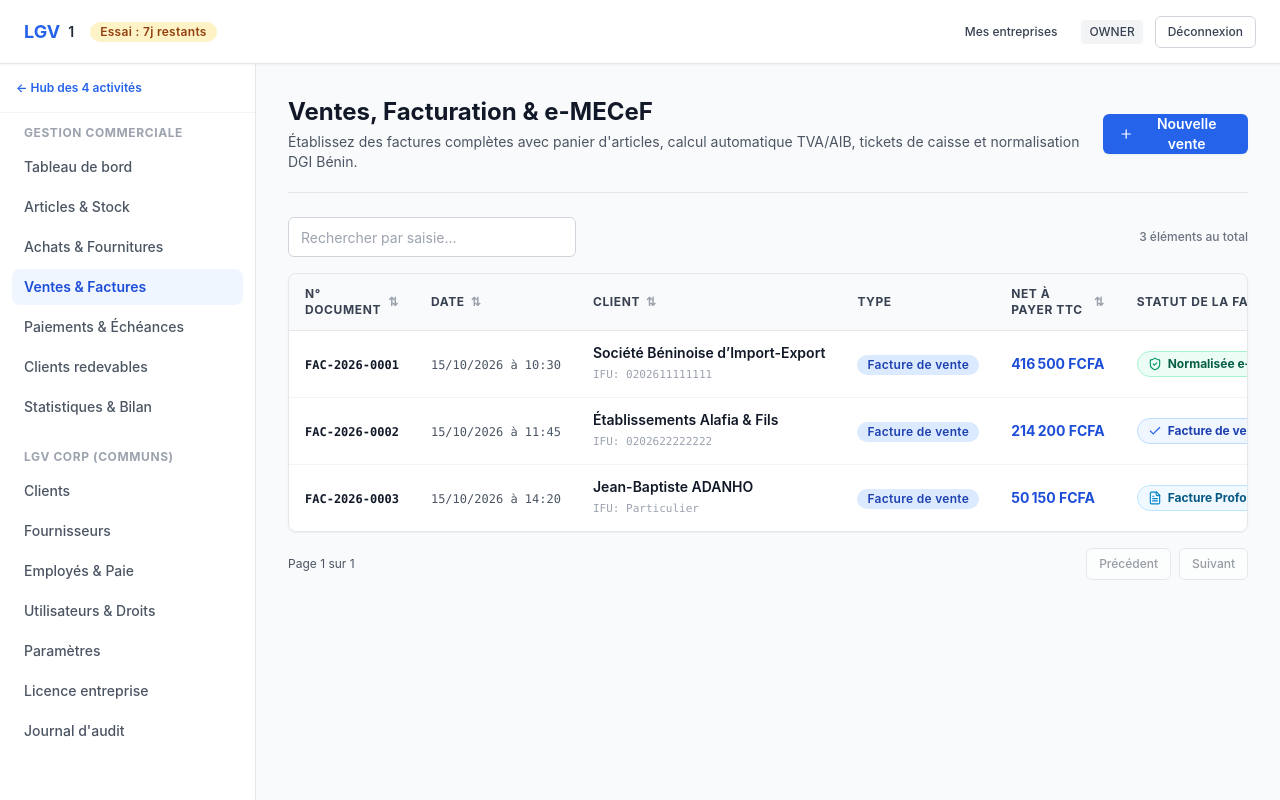
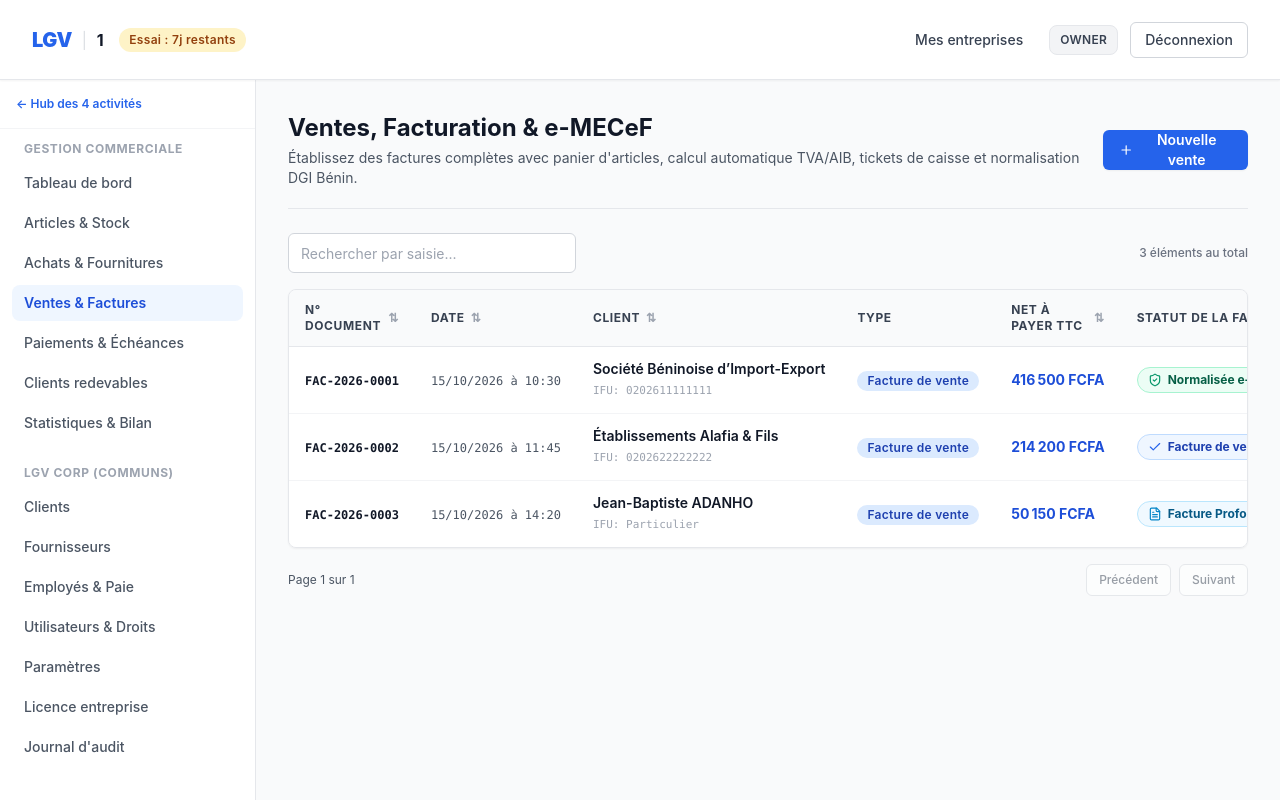
Before and after one commit to legerantvirtuel2026sas/lgvsaas, a Next.js app: page /e/1/commerce/ventes in a window 1280 px wide. Built offline with nearby package versions, Linux system fonts and the light colour scheme.

Commit message:
style(layout): elargissement en hauteur du bandeau superieur et centrage optimal des elements

```diff
--- a/src/app/(owner)/app/entreprises/page.tsx
+++ b/src/app/(owner)/app/entreprises/page.tsx
@@ -30,7 +30,7 @@ export default function MyCompaniesPage() {
     <div className="min-h-screen bg-gray-50 flex flex-col">
       {/* En-tête de l'espace Propriétaire */}
       <header className="bg-white border-b border-gray-200">
-        <div className="max-w-7xl mx-auto px-4 sm:px-6 lg:px-8 h-16 flex items-center justify-between">
+        <div className="max-w-7xl mx-auto px-4 sm:px-6 lg:px-8 h-20 flex items-center justify-between">
           <div className="flex items-center space-x-3">
             <span className="text-xl font-bold text-blue-600 tracking-tight">LGV SaaS</span>
             <span className="text-gray-300">|</span>
--- a/src/app/(owner)/app/tableau-de-bord/page.tsx
+++ b/src/app/(owner)/app/tableau-de-bord/page.tsx
@@ -50,7 +50,7 @@ export default function ConsolidatedDashboardPage() {
     <div className="min-h-screen bg-gray-50 flex flex-col">
       {/* En-tête Espace Propriétaire */}
       <header className="bg-white border-b border-gray-200">
-        <div className="max-w-7xl mx-auto px-4 sm:px-6 lg:px-8 h-16 flex items-center justify-between">
+        <div className="max-w-7xl mx-auto px-4 sm:px-6 lg:px-8 h-20 flex items-center justify-between">
           <div className="flex items-center space-x-3">
             <span className="text-xl font-bold text-blue-600 tracking-tight">LGV SaaS</span>
             <span className="text-gray-300">|</span>
--- a/src/components/layout/header.tsx
+++ b/src/components/layout/header.tsx
@@ -30,34 +30,48 @@ export function Header({
   };
 
   return (
-    <header className="h-16 bg-white border-b border-gray-200 px-4 sm:px-6 flex items-center justify-between sticky top-0 z-30 shadow-sm">
-      <div className="flex items-center space-x-4">
-        <Link href={`/e/${companySlug}`} className="flex items-center space-x-2">
-          <span className="text-lg font-bold text-blue-600">LGV</span>
-          <span className="font-semibold text-gray-800 text-sm hidden sm:inline">
+    <header className="h-20 bg-white border-b border-gray-200 px-4 sm:px-8 flex items-center justify-between sticky top-0 z-30 shadow-sm">
+      <div className="flex items-center space-x-3 sm:space-x-4">
+        <Link href={`/e/${companySlug}`} className="flex items-center space-x-2.5 hover:opacity-90 transition-opacity">
+          <span className="text-xl font-black text-blue-600 tracking-tight">LGV</span>
+          <span className="text-gray-300 font-light text-base">|</span>
+          <span className="font-bold text-gray-900 text-sm sm:text-base hidden sm:inline tracking-tight">
             {companyName}
           </span>
         </Link>
 
         {licenseStatus === 'TRIAL' && (
-          <Badge variant="warning">
+          <Badge variant="warning" className="text-xs py-1 px-2.5">
             Essai : {daysRemaining}j restant{daysRemaining > 1 ? 's' : ''}
           </Badge>
         )}
-        {licenseStatus === 'ACTIVE' && <Badge variant="success">Licence active</Badge>}
-        {licenseStatus === 'EXPIRED' && <Badge variant="destructive">Expirée</Badge>}
+        {licenseStatus === 'ACTIVE' && (
+          <Badge variant="success" className="text-xs py-1 px-2.5">
+            Licence active
+          </Badge>
+        )}
+        {licenseStatus === 'EXPIRED' && (
+          <Badge variant="destructive" className="text-xs py-1 px-2.5">
+            Expirée
+          </Badge>
+        )}
       </div>
 
       <div className="flex items-center space-x-3">
         <Link href="/app/entreprises">
-          <Button variant="ghost" size="sm" className="text-xs">
+          <Button variant="ghost" size="sm" className="h-9 px-3.5 text-xs sm:text-sm font-medium">
             Mes entreprises
           </Button>
         </Link>
-        <span className="text-xs bg-gray-100 text-gray-700 px-2 py-1 rounded font-medium">
+        <span className="text-xs bg-gray-100 text-gray-700 px-2.5 py-1.5 rounded-lg font-semibold tracking-wide border border-gray-200">
           {userRole}
         </span>
-        <Button variant="outline" size="sm" onClick={handleLogout} className="text-xs">
+        <Button
+          variant="outline"
+          size="sm"
+          onClick={handleLogout}
+          className="h-9 px-3.5 text-xs sm:text-sm font-medium hover:bg-red-50 hover:text-red-700 hover:border-red-200 transition-colors"
+        >
           Déconnexion
         </Button>
       </div>
--- a/src/components/layout/sidebar.tsx
+++ b/src/components/layout/sidebar.tsx
@@ -107,7 +107,7 @@ export function Sidebar({ companySlug, role, userPermissions }: SidebarProps) {
     <aside
       ref={sidebarRef}
       style={{ width: `${width}px` }}
-      className={`relative shrink-0 bg-white border-r border-gray-200 flex flex-col h-[calc(100vh-4rem)] sticky top-16 select-none ${
+      className={`relative shrink-0 bg-white border-r border-gray-200 flex flex-col h-[calc(100vh-5rem)] sticky top-20 select-none ${
         isResizing ? 'transition-none' : 'transition-[width] duration-75'
       }`}
     >
```
